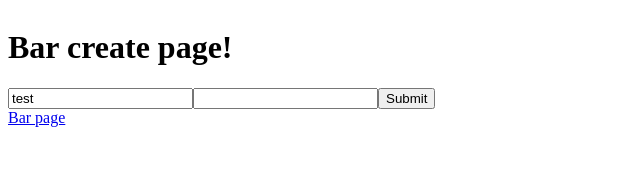
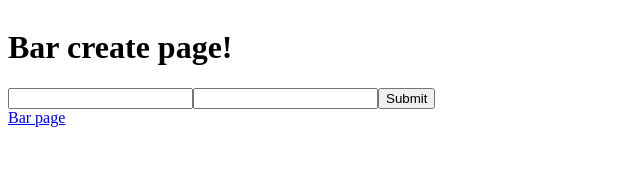
Before and after one commit to otsukaryutaro/multiple-tab-handler, a Next.js app: page /bar/create in a window 1280 px wide. Shown: the top 178 px of the page, without its empty margins (0-640 px from the left). Built offline with nearby package versions, Linux system fonts and the light colour scheme.

Commit message:
ちょっと修正

```diff
--- a/pages/bar/complete/index.tsx
+++ b/pages/bar/complete/index.tsx
@@ -1,9 +1,10 @@
 import Link from 'next/link';
 import { formInputState } from '../../../atoms/form-input';
-import { useResetRecoilState } from 'recoil';
+import { useRecoilValue, useResetRecoilState } from 'recoil';
 import { useEffect } from 'react';
 
 export default function BarCompletePage() {
+  const data = useRecoilValue(formInputState);
   // FIXME: ここでglobalに保存していた値をクリアする？よくわからない
   const resetFormInputState = useResetRecoilState(formInputState);
 
@@ -14,6 +15,7 @@ export default function BarCompletePage() {
   return (
     <div style={{ display: 'flex', flexDirection: 'column' }}>
       <h1>Bar complete page!</h1>
+      <p>JSON: {data ? JSON.stringify(data) : 'no data'}</p>
       <Link href="/bar">Bar page</Link>
     </div>
   );
--- a/pages/bar/create/confirm/index.tsx
+++ b/pages/bar/create/confirm/index.tsx
@@ -15,7 +15,7 @@ export default function BarCreateConfirm() {
   return (
     <div style={{ display: 'flex', flexDirection: 'column' }}>
       <h1>Bar create confirm page!</h1>
-      <p>{JSON.stringify(data)}</p>
+      <p>JSON: {JSON.stringify(data)}</p>
       <button type="button" onClick={handleConfirm}>
         Bar complete page
       </button>
--- a/pages/bar/create/index.tsx
+++ b/pages/bar/create/index.tsx
@@ -26,10 +26,7 @@ export default function BarCreate() {
     <div style={{ display: 'flex', flexDirection: 'column' }}>
       <h1>Bar create page!</h1>
       <form onSubmit={handleSubmit(onSubmit)}>
-        <input
-          defaultValue="test"
-          {...(register('example'), { required: true })}
-        />
+        <input {...register('example', { required: true })} />
         <input {...register('exampleRequired', { required: true })} />
         {errors.exampleRequired && <span>This field is required</span>}
         <input type="submit" />
```
